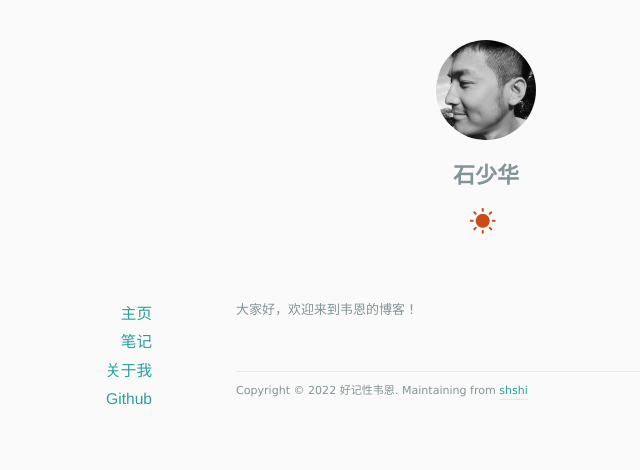
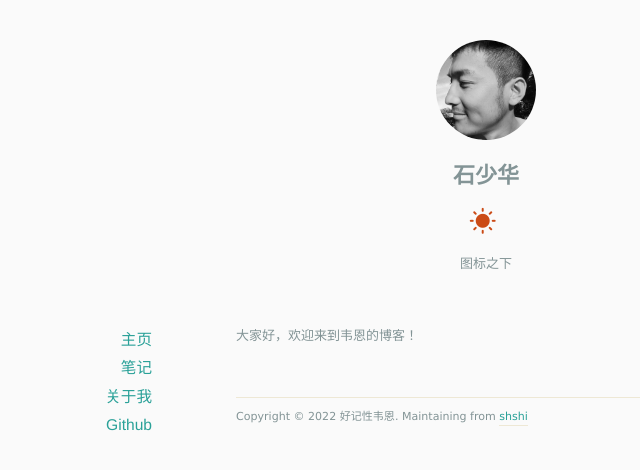
Before and after one commit to shshi/shishaohua.github.io, a Jekyll site: the page built from docs/index.html, in a window 1280 px wide. Shown: the top 470 px of the page, without its empty margins (154-794 px from the left). Built offline with Jekyll 4.4.1, drawn with Linux system fonts in a browser that asks for light colours; nearby versions of some CDN libraries; the list of posts is cut into pages by our own code.

Commit message:
Update _config.yml

```diff
--- a/docs/_config.yml
+++ b/docs/_config.yml
@@ -1,6 +1,6 @@
 name: 好记性韦恩
 url: http://example.org
-description:
+description: 图标之下
 
 permalink: /:year/:month/:day/:title/
 paginate: 10
```
